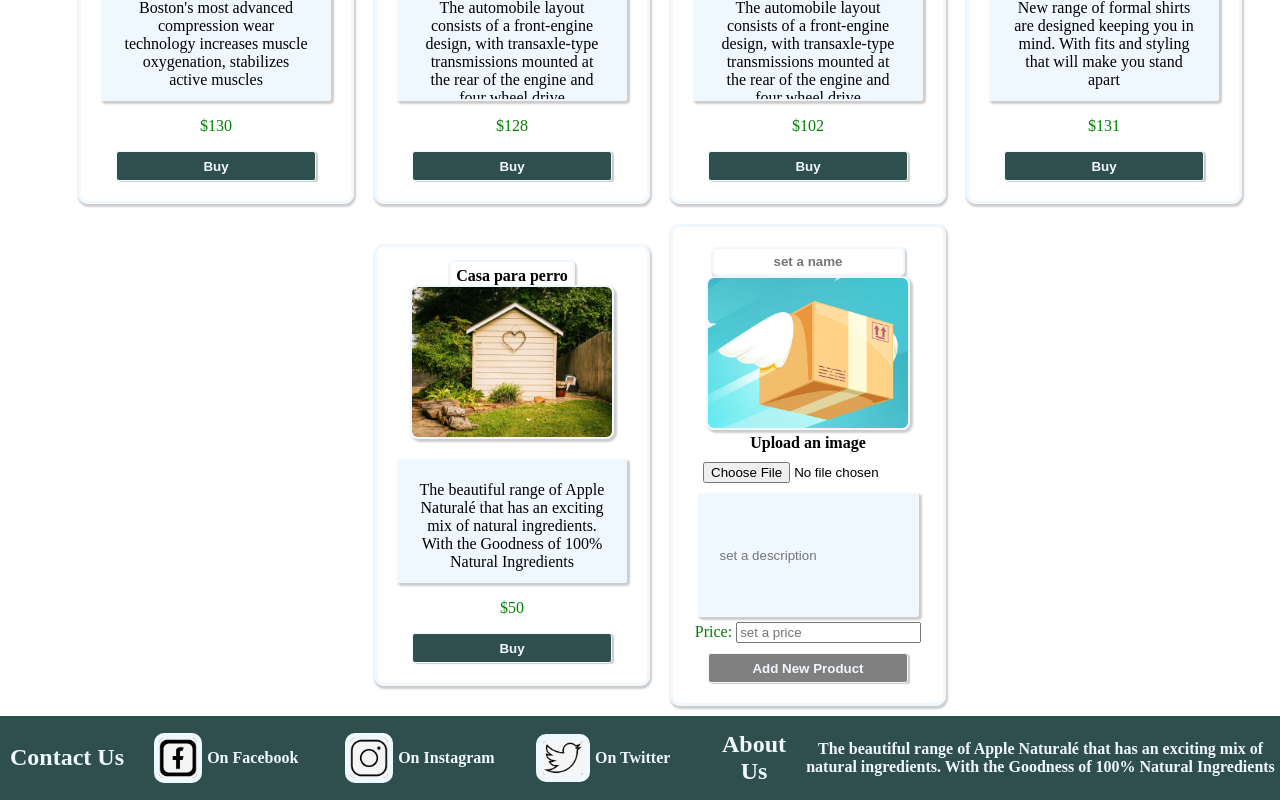
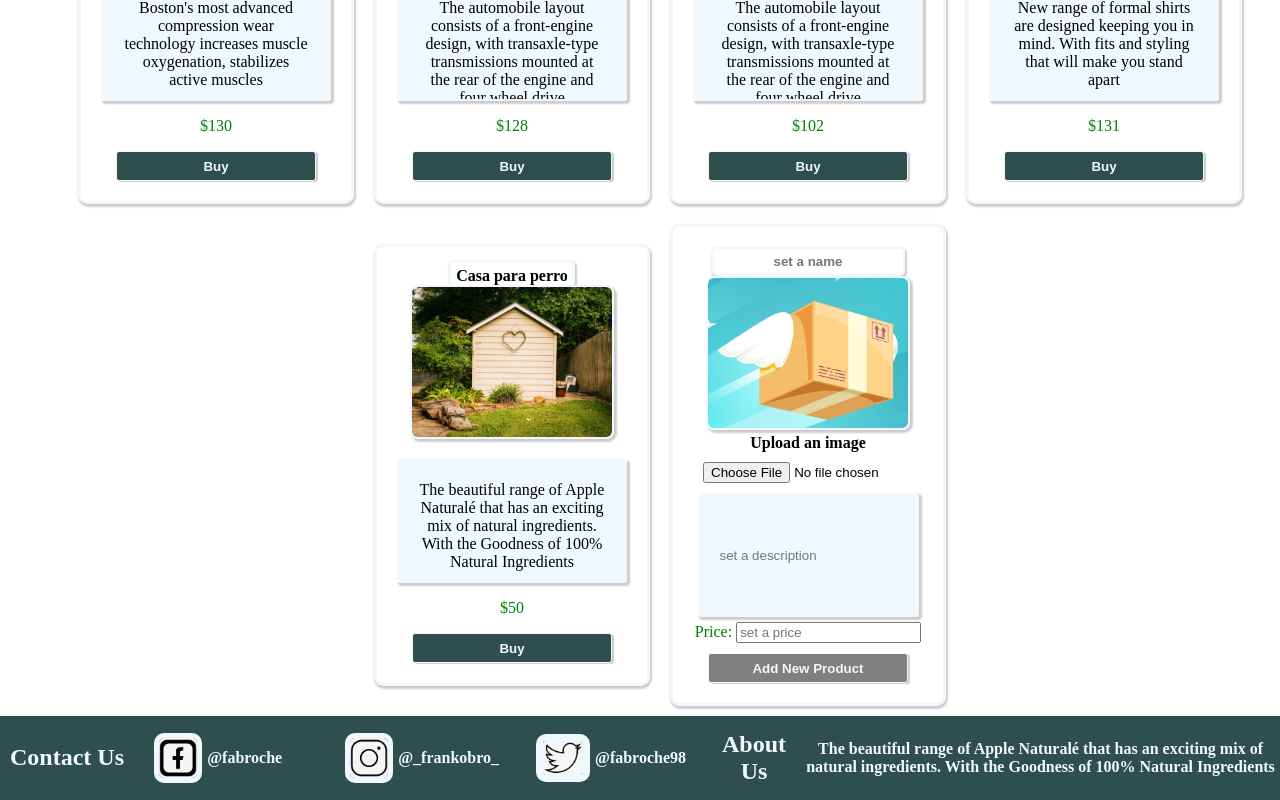
Before and after one commit to fabroche/angular-platzi-my-store-tuto, an Angular app: page / in a window 1280 px wide. Shown: the part 777-1577 px from the top of the page. Built offline with nearby package versions, Linux system fonts and the light colour scheme.

Commit message:
about us my accounts

```diff
--- a/src/app/app.component.html
+++ b/src/app/app.component.html
@@ -160,20 +160,20 @@
       <a
         target="_blank"
         href="https://www.facebook.com/profile.php?id=100010586684410"
-        >On Facebook</a
+        >@fabroche</a
       >
     </div>
 
     <div class="socialMedia-link">
       <img class="socialMedia-icon" [src]="instagramIcon" />
       <a target="_blank" href="https://www.instagram.com/_frankobro_/"
-        >On Instagram</a
+        >@_frankobro_</a
       >
     </div>
 
     <div class="socialMedia-link">
       <img class="socialMedia-icon twitter" [src]="twitterIcon" />
-      <a target="_blank" href="https://twitter.com/fabroche98">On Twitter</a>
+      <a target="_blank" href="https://twitter.com/fabroche98">@fabroche98</a>
     </div>
   </div>
 
```
